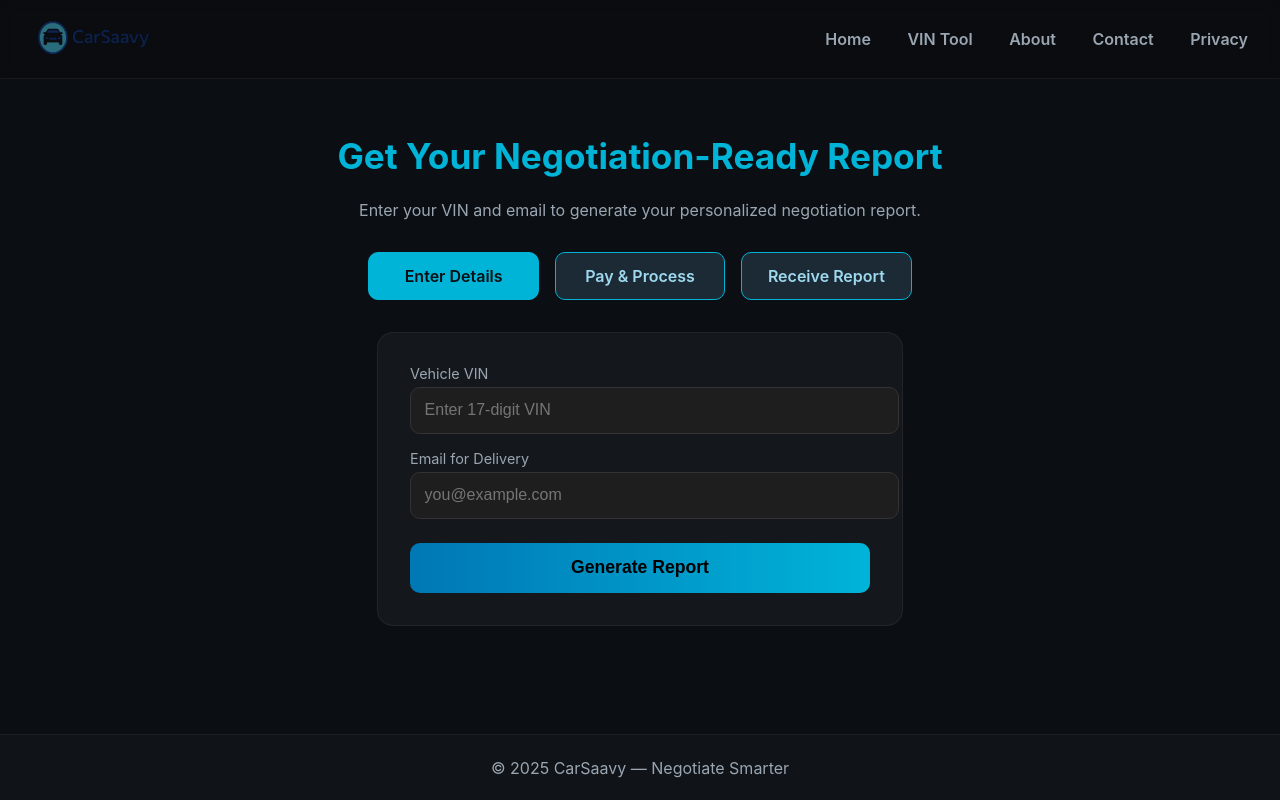
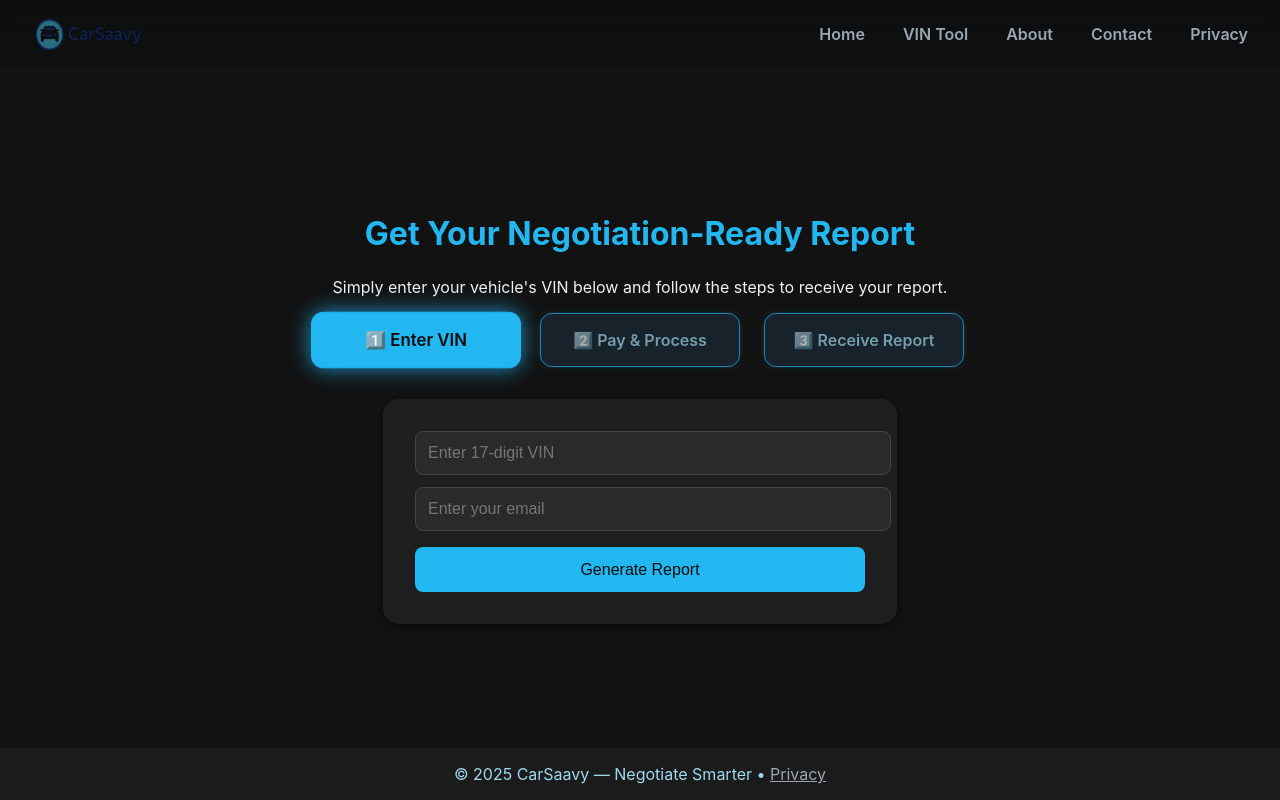
Before and after one commit to Nylonstrip/CarSaavy, a website: page vin.html in a window 1280 px wide. Drawn offline with Linux system fonts and the light colour scheme.

Commit message:
readjusted vin tool once again

```diff
--- a/vin.html
+++ b/vin.html
@@ -4,162 +4,179 @@
   <meta charset="UTF-8" />
   <meta name="viewport" content="width=device-width, initial-scale=1.0" />
   <title>CarSaavy — VIN Report Tool</title>
-  <link rel="icon" href="/favicon.ico" />
+  <link rel="icon" type="image/png" href="/favicon.ico" />
+  <style>
+    :root{
+      --bg:#0b0f13;
+      --card:#121417;
+      --muted:#9aa6b2;
+      --accent1:#0077b6;
+      --accent2:#00b4d8;
+      --glass: rgba(255,255,255,0.03);
+      --radius:14px;
+    }
 
-  <style>
-    :root {
-      --bg: #0b0f13;
-      --muted: #9aa6b2;
-      --accent1: #0077b6;
-      --accent2: #00b4d8;
-      --radius: 16px;
+    header.site-header{
+      position:sticky;top:0;z-index:50;
+      backdrop-filter: blur(6px);
+      background: linear-gradient(180deg, rgba(10,12,14,0.6), rgba(10,12,14,0.4));
+      border-bottom: 1px solid rgba(255,255,255,0.03);
+      display:flex;align-items:center;justify-content:space-between;
+      padding:12px 20px;
+    }
+    .brand{display:flex;align-items:center;gap:14px}
+    .brand img{height:44px;display:block}
+    nav.site-nav{display:flex;gap:14px;align-items:center}
+    nav.site-nav a{
+      color:var(--muted);text-decoration:none;font-weight:600;padding:8px 12px;border-radius:10px;
+      transition: all .18s ease;
+    }
+    nav.site-nav a:hover{
+      color:#fff;
+      background:linear-gradient(90deg,var(--accent1),var(--accent2));
+      box-shadow:0 6px 18px rgba(0,180,216,0.12);
+      transform:translateY(-2px);
     }
 
     body {
       margin: 0;
-      font-family: Inter, Arial, sans-serif;
-      background: var(--bg);
-      color: #eaf4ff;
+      font-family:Inter, system-ui, -apple-system, "Segoe UI", Roboto, "Helvetica Neue", Arial;
+      background-color: #121212;
+      color: #f0f0f0;
       display: flex;
       flex-direction: column;
       min-height: 100vh;
     }
 
-    header {
-      position: sticky;
-      top: 0;
-      padding: 14px 22px;
-      display: flex;
-      align-items: center;
-      justify-content: space-between;
-      background: rgba(10,12,14,0.72);
-      backdrop-filter: blur(6px);
-      border-bottom: 1px solid rgba(255,255,255,0.05);
-      z-index: 10;
-    }
-
-    nav a {
-      margin-left: 12px;
-      color: var(--muted);
-      text-decoration: none;
-      font-weight: 600;
-      padding: 6px 10px;
-      border-radius: 8px;
-      transition: 0.2s;
-    }
-
-    nav a:hover {
-      color: #fff;
-      background: linear-gradient(90deg, var(--accent1), var(--accent2));
-    }
-
     main {
       flex: 1;
-      padding: 2rem 1rem;
-      max-width: 900px;
-      margin: 0 auto;
+      display: flex;
+      flex-direction: column;
+      align-items: center;
+      justify-content: center;
       text-align: center;
+      padding: 2rem;
     }
 
     h1 {
-      font-size: 2.2rem;
-      color: var(--accent2);
-    }
-
-    .subtext {
-      max-width: 600px;
-      margin: 0 auto 2rem;
-      color: var(--muted);
+      color: #22b7f0;
+      font-size: 2rem;
+      margin-bottom: 0.5rem;
     }
 
     .steps {
       display: flex;
       justify-content: center;
-      gap: 1rem;
+      gap: 1.5rem;
       margin-bottom: 2rem;
+      opacity: 0;
+      transform: translateY(20px);
+      transition: opacity 0.6s ease, transform 0.6s ease;
+    }
+    .steps.visible {
+      opacity: 1;
+      transform: translateY(0);
     }
     .step {
-      padding: 0.8rem 1.2rem;
-      border-radius: 10px;
       background: #1b2a35;
-      border: 1px solid var(--accent2);
+      border: 1px solid #22b7f0;
+      border-radius: 12px;
+      padding: 1rem 1.5rem;
+      min-width: 150px;
       color: #9ed9ef;
       font-weight: 600;
-      min-width: 130px;
+      opacity: 0.7;
+      transition: all 0.4s ease;
+      box-shadow: 0 0 5px rgba(34, 183, 240, 0.3);
     }
     .step.active {
-      background: var(--accent2);
-      color: #0b0f13;
+      opacity: 1;
+      background: #22b7f0;
+      color: #0c0c0c;
+      transform: scale(1.05);
+      box-shadow: 0 0 20px rgba(34, 183, 240, 0.8);
+    }
+    .step.glow {
+      box-shadow: 0 0 20px rgba(34, 183, 240, 0.9);
     }
 
     form {
-      background: rgba(255,255,255,0.04);
+      background: #1e1e1e;
       padding: 2rem;
-      max-width: 460px;
-      margin: 0 auto;
-      border-radius: var(--radius);
-      border: 1px solid rgba(255,255,255,0.06);
+      border-radius: 16px;
+      box-shadow: 0 2px 10px rgba(0, 0, 0, 0.5);
+      width: 100%;
+      max-width: 450px;
+      opacity: 0;
+      transform: translateY(20px);
+      transition: opacity 0.6s ease, transform 0.6s ease;
     }
-
-    .field {
-      text-align: left;
-      margin-bottom: 1rem;
-    }
-
-    .field label {
-      font-size: 0.9rem;
-      color: var(--muted);
-      display: block;
-      margin-bottom: 0.3rem;
+    form.visible {
+      opacity: 1;
+      transform: translateY(0);
     }
 
     input[type="text"],
     input[type="email"] {
       width: 100%;
-      padding: 0.85rem;
-      border-radius: 10px;
-      border: 1px solid #333;
-      background: #1e1e1e;
-      color: #fff;
+      padding: 0.75rem;
+      border: 1px solid #444;
+      border-radius: 8px;
       font-size: 1rem;
+      background: #2a2a2a;
+      color: #f0f0f0;
+      margin-bottom: 0.75rem;
     }
 
     button {
       width: 100%;
-      padding: 0.9rem;
-      font-size: 1.1rem;
-      font-weight: 600;
+      margin-top: 0.25rem;
+      background-color: #22b7f0;
+      color: #0c0c0c;
       border: none;
-      border-radius: 10px;
-      background: linear-gradient(90deg, var(--accent1), var(--accent2));
-      color: #000;
+      padding: 0.85rem;
+      border-radius: 8px;
+      font-size: 1rem;
       cursor: pointer;
-      margin-top: 0.5rem;
+      transition: background 0.2s ease-in-out, transform 0.2s ease;
+    }
+    button:hover {
+      background-color: #1a9dce;
+    }
+    button.pulse {
+      animation: pulse 0.6s ease;
+    }
+    @keyframes pulse {
+      0% { transform: scale(1); box-shadow: 0 0 0 rgba(34, 183, 240, 0.6); }
+      50% { transform: scale(1.05); box-shadow: 0 0 15px rgba(34, 183, 240, 0.9); }
+      100% { transform: scale(1); box-shadow: 0 0 0 rgba(34, 183, 240, 0.6); }
     }
 
     .message {
       margin-top: 1rem;
+      font-size: 0.95rem;
+      color: #f87171;
       display: none;
-      font-size: 1rem;
     }
-    .message.error { color: #ff6b6b; }
-    .message.success { color: #7bf58a; }
+    .message.success {
+      color: #7bf58a;
+    }
 
     footer {
-      padding: 1.4rem;
       text-align: center;
-      color: var(--muted);
-      background: #101317;
-      border-top: 1px solid rgba(255,255,255,0.05);
+      padding: 1rem;
+      background: #1b1b1b;
+      color: #9ed9ef;
     }
   </style>
 </head>
+<body>
+  <header class="site-header">
+    <div class="brand">
+      <a href="/"><img src="/images/carsaavy_header.webp" alt="CarSaavy logo" /></a>
+    </div>
 
-<body>
-
-<header>
-  <a href="/"><img src="/images/carsaavy_header.webp" alt="logo" style="height:46px"></a>
-  <nav>
+    <nav class="site-nav" aria-label="Main nav">
       <a href="/index">Home</a>
       <a href="/vin">VIN Tool</a>
       <a href="/about">About</a>
@@ -170,85 +187,110 @@
 
   <main>
     <h1>Get Your Negotiation-Ready Report</h1>
-  <p class="subtext">Enter your VIN and email to generate your personalized negotiation report.</p>
+    <p>Simply enter your vehicle's VIN below and follow the steps to receive your report.</p>
 
-  <div class="steps">
-    <div class="step active" id="step1">Enter Details</div>
-    <div class="step" id="step2">Pay & Process</div>
-    <div class="step" id="step3">Receive Report</div>
+    <div class="steps" id="steps">
+      <div class="step active" id="step1">1️⃣ Enter VIN</div>
+      <div class="step" id="step2">2️⃣ Pay &amp; Process</div>
+      <div class="step" id="step3">3️⃣ Receive Report</div>
     </div>
 
     <form id="vinForm">
-    <div class="field">
-      <label for="vin">Vehicle VIN</label>
-      <input type="text" id="vin" maxlength="17" placeholder="Enter 17-digit VIN" required>
-    </div>
-
-    <div class="field">
-      <label for="email">Email for Delivery</label>
-      <input type="email" id="email" placeholder="you@example.com" required>
-    </div>
-
+      <input type="text" id="vin" placeholder="Enter 17-digit VIN" maxlength="17" required />
+      <input type="email" id="email" placeholder="Enter your email" required />
       <button type="submit" id="submitBtn">Generate Report</button>
-
       <div class="message" id="message"></div>
     </form>
   </main>
 
-<footer>
-  © 2025 CarSaavy — Negotiate Smarter
+  <footer class="site-footer">
+    © 2025 CarSaavy — Negotiate Smarter •
+    <a href="/privacy" style="color:var(--muted);text-decoration:underline">Privacy</a>
   </footer>
 
   <script>
-  const form = document.getElementById("vinForm");
-  const msg = document.getElementById("message");
+    const form = document.getElementById('vinForm');
+    const messageEl = document.getElementById('message');
+    const steps = document.querySelector('.steps');
+    const stepEls = document.querySelectorAll('.step');
+    const submitBtn = document.getElementById('submitBtn');
 
-  function isValidVIN(v) {
-    return /^[A-HJ-NPR-Z0-9]{17}$/i.test(v.trim());
-  }
-  function isValidEmail(e) {
-    return /^[^\\s@]+@[^\\s@]+\\.[^\\s@]+$/.test(e.trim());
+    function isValidVIN(vin) {
+      const regex = /^[A-HJ-NPR-Z0-9]{17}$/i;
+      return regex.test(vin.trim());
     }
 
-  form.addEventListener("submit", async (e) => {
+    function setStep(activeIndex) {
+      stepEls.forEach((step, i) => {
+        step.classList.toggle('active', i === activeIndex);
+        if (i <= activeIndex) {
+          step.classList.add('glow');
+        } else {
+          step.classList.remove('glow');
+        }
+      });
+    }
+
+    // Smooth entrance animations
+    window.addEventListener('load', () => {
+      steps.classList.add('visible');
+      setTimeout(() => {
+        document.querySelector('form').classList.add('visible');
+      }, 400);
+    });
+
+    form.addEventListener('submit', async (e) => {
       e.preventDefault();
-
-    const vin = document.getElementById("vin").value.trim().toUpperCase();
-    const email = document.getElementById("email").value.trim();
+      const vin = document.getElementById('vin').value.trim().toUpperCase();
+      const email = document.getElementById('email').value.trim();
 
       if (!isValidVIN(vin)) {
-      msg.textContent = "Invalid VIN.";
-      msg.className = "message error";
-      msg.style.display = "block";
-      return;
-    }
-    if (!isValidEmail(email)) {
-      msg.textContent = "Invalid email.";
-      msg.className = "message error";
-      msg.style.display = "block";
+        messageEl.textContent = '❌ Invalid VIN. Please enter a 17-character VIN (no I, O, or Q).';
+        messageEl.classList.remove('success');
+        messageEl.style.display = 'block';
+        setStep(0);
         return;
       }
 
-    msg.textContent = "Redirecting to payment...";
-    msg.className = "message success";
-    msg.style.display = "block";
+      if (!email || !/^[^\s@]+@[^\s@]+\.[^\s@]+$/.test(email)) {
+        messageEl.textContent = '❌ Please enter a valid email address.';
+        messageEl.classList.remove('success');
+        messageEl.style.display = 'block';
+        return;
+      }
 
-    const res = await fetch("/api/create-payment", {
-      method: "POST",
-      headers: { "Content-Type": "application/json" },
+      messageEl.textContent = '✅ VIN looks good! Redirecting to payment...';
+      messageEl.classList.add('success');
+      messageEl.style.display = 'block';
+      setStep(1);
+
+      // Trigger pulse effect on success
+      submitBtn.classList.add('pulse');
+      setTimeout(() => submitBtn.classList.remove('pulse'), 600);
+
+      try {
+        const response = await fetch('/api/create-payment', {
+          method: 'POST',
+          headers: { 'Content-Type': 'application/json' },
           body: JSON.stringify({ vin, email })
         });
 
-    const data = await res.json();
-
+        const data = await response.json();
         if (data.url) {
+          setStep(2);
+          setTimeout(() => {
             window.location.href = data.url;
+          }, 1000);
         } else {
-      msg.textContent = "Payment could not start.";
-      msg.className = "message error";
+          messageEl.textContent = '⚠️ Error initiating payment. Please try again later.';
+          messageEl.classList.remove('success');
+        }
+      } catch (error) {
+        console.error('Payment error:', error);
+        messageEl.textContent = '⚠️ Network error. Please refresh and try again.';
+        messageEl.classList.remove('success');
       }
     });
   </script>
-
 </body>
 </html>
```
Lines whose indentation alone changed are shown as unchanged.
